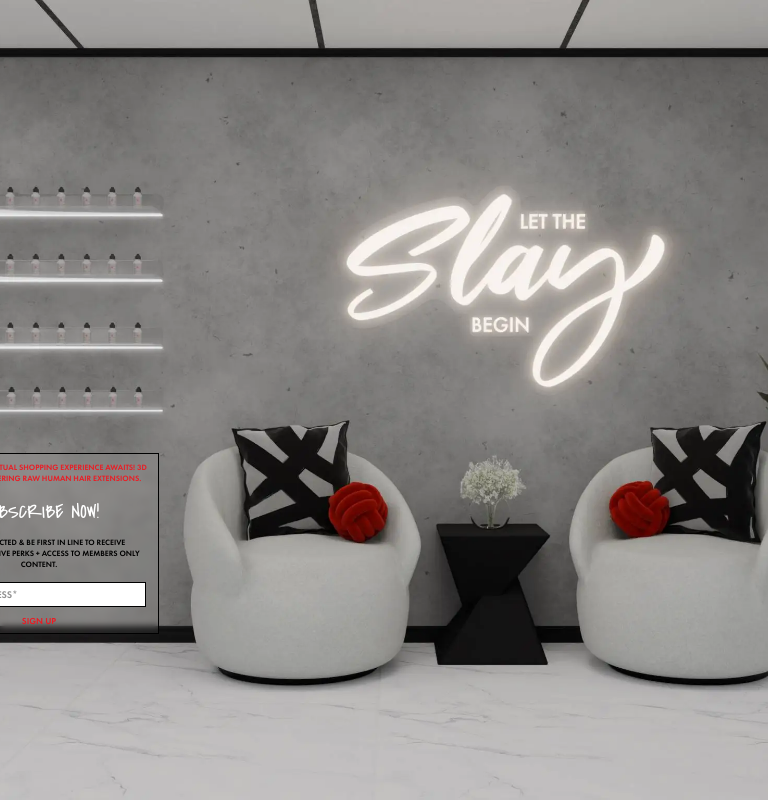
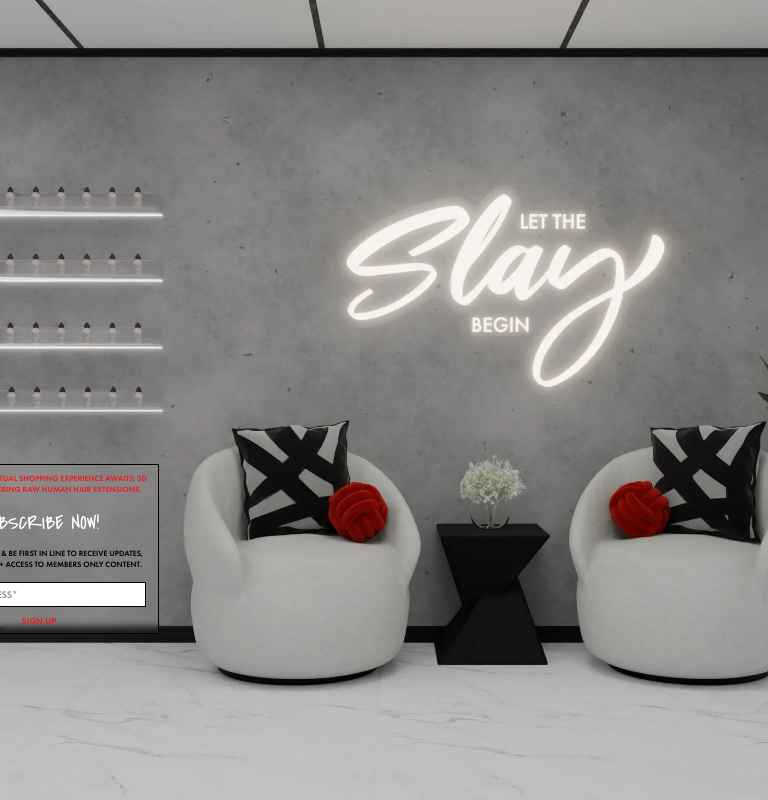
Before and after one commit to yoteenz/CSLP, a React (Vite) app: page / in a window 768 px wide. Built offline with nearby package versions, Linux system fonts and the light colour scheme.

Commit message:
Add space after 'updates,' text for tablet design

```diff
--- a/src/components/SubscribeNow.tsx
+++ b/src/components/SubscribeNow.tsx
@@ -52,7 +52,7 @@ const SubscribeNow: React.FC<SubscribeNowProps> = ({ className = "" }) => {
         className="flex flex-col gap-3 justify-center items-center w-full"
       >
         <h2 className="text-[10px] text-center text-black leading-[14px] -mt-[5px]" style={{fontFamily: 'Futura PT Demi, sans-serif', fontWeight: '600'}}>
-          STAY CONNECTED & BE FIRST IN LINE TO RECEIVE UPDATES,<br />EXCLUSIVE PERKS + ACCESS TO MEMBERS ONLY CONTENT.
+          STAY CONNECTED & BE FIRST IN LINE TO RECEIVE UPDATES, <br />EXCLUSIVE PERKS + ACCESS TO MEMBERS ONLY CONTENT.
         </h2>
         <input
           required
--- a/src/styles/coming-soon.css
+++ b/src/styles/coming-soon.css
@@ -163,9 +163,18 @@
     display: none !important; /* Hide the line break on tablet */
   }
 
-  /* Remove line break after "updates," in black text on tablet */
+  /* Remove line break after "updates," in black text on tablet and add space */
   .blur-box h2 br {
     display: none !important; /* Hide the line break after "updates," on tablet */
+  }
+
+  /* Add space after "updates," for tablet design */
+  .blur-box h2 {
+    white-space: pre-line !important; /* Allow line breaks but preserve spaces */
+  }
+
+  .blur-box h2::before {
+    content: "" !important; /* Ensure proper spacing */
   }
 
   .blur-box h1.font-covered {
```
